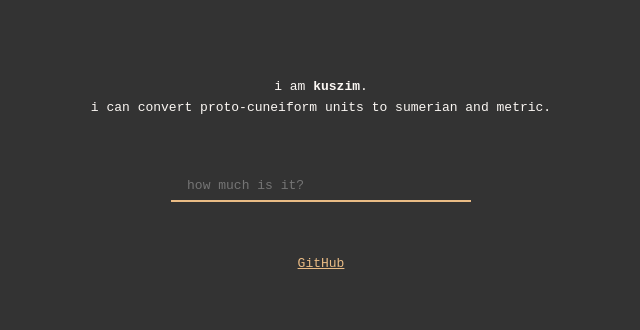
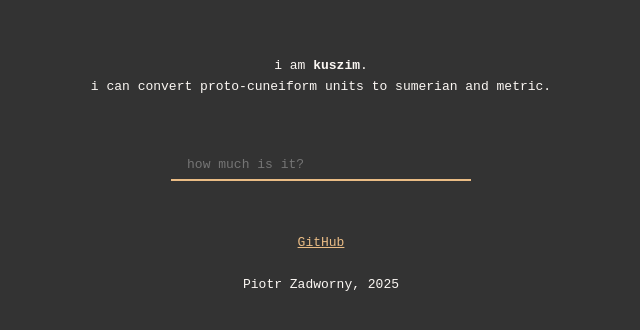
Before and after one commit to yhynoo/kuszim, a plain HTML site: page index.html in a window 1280 px wide. Shown: the part 224-554 px from the top of the page, without its empty margins (319-959 px from the left). Drawn offline with Linux system fonts and the light colour scheme.

Commit message:
small fixes

```diff
--- a/index.html
+++ b/index.html
@@ -21,7 +21,8 @@
         <div class="kuszimDiv" id = "results" style = "display: none;"></div>
 
         <div class="kuszimDiv">
-            <center><a href = 'https://github.com/yhynoo/kuszim'>GitHub</a></center>
+            <center><a href = 'https://github.com/yhynoo/kuszim'>GitHub</a></center><br>
+            Piotr Zadworny, 2025
         </div>
 
         <script src = "js/conversions.js"></script>
```
